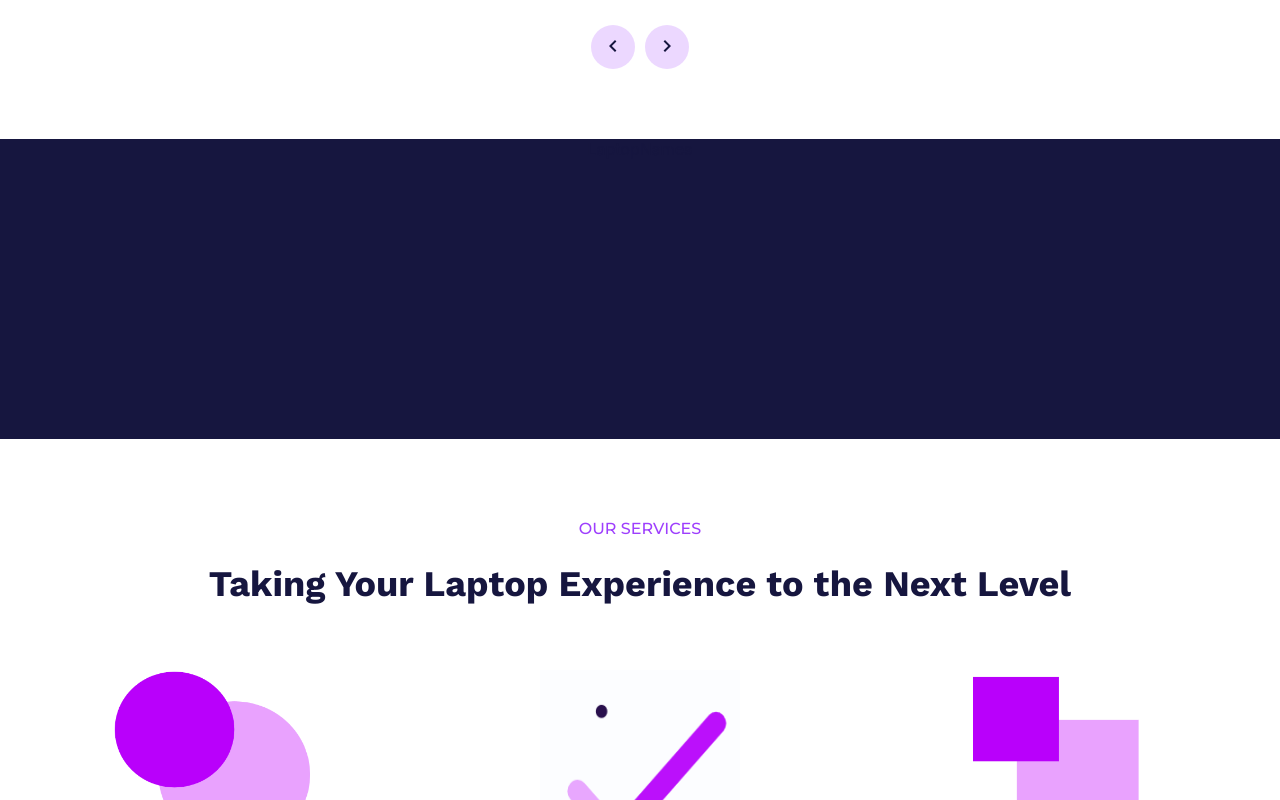
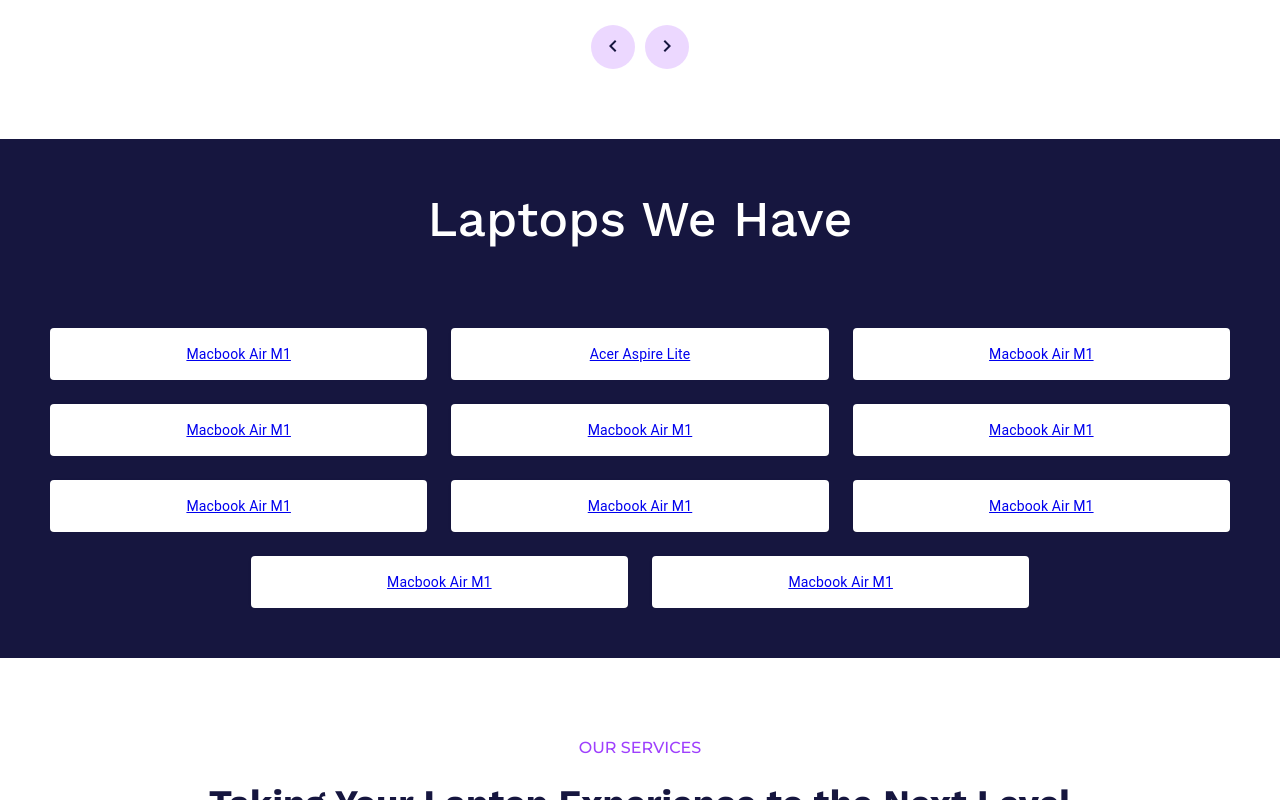
Before and after one commit to DikshantK2004/Milan-Project, a React (Create React App) app in the folder laptop-reviews/: page / in a window 1280 px wide. Shown: the part 1320-2120 px from the top of the page. Built offline with nearby package versions, Linux system fonts and the light colour scheme; no server answers; the HTML template or start-up script is replaced by a standard one; a web font is replaced by a local one.

Commit message:
Added navigations

```diff
--- a/laptop-reviews/src/App.js
+++ b/laptop-reviews/src/App.js
@@ -14,7 +14,7 @@
           <Route path="/login" element={<LoginPage/>}></Route>
           <Route path="/signup" element={<SignUp/>}></Route>
           <Route path="/reset" element={<ResetPage/>}></Route>
-          <Route path="/laptop" element={<Product/>}></Route>
+          <Route path="/laptop/:name" element={<Product/>}></Route>
         </Routes>
       </Router>
   );
--- a/laptop-reviews/src/HomePage.jsx
+++ b/laptop-reviews/src/HomePage.jsx
@@ -19,10 +19,6 @@
       <Infographics />
       <About />
       <Testimonials />
-      <Product />
-      <Product />
-      <Product />
-      <Product />
     </div>
   );
 }
--- a/laptop-reviews/src/LaptopNames.css
+++ b/laptop-reviews/src/LaptopNames.css
@@ -1,4 +1,4 @@
-.laptopnames{
-    height: 300px;
-    background-color: #16163F;
+.paddings{
+    padding:50px;
+    height: 100%;
 }
--- a/laptop-reviews/src/LaptopNames.jsx
+++ b/laptop-reviews/src/LaptopNames.jsx
@@ -1,10 +1,67 @@
-import React from 'react'
-import './LaptopNames.css'
+import React from "react";
+import { experimentalStyled as styled } from "@mui/material/styles";
+import Grid from "@mui/material/Grid";
+import Box from "@mui/material/Box";
+import Paper from "@mui/material/Paper";
+import "./LaptopNames.css";
+import { Link } from "react-router-dom";
 
 function LaptopNames() {
+  const Item = styled(Paper)(({ theme }) => ({
+    backgroundColor: theme.palette.mode === "dark" ? "#1A2027" : "#fff",
+    ...theme.typography.body2,
+    padding: theme.spacing(2),
+    textAlign: "center",
+    color: theme.palette.text.secondary,
+  }));
+
   return (
-    <div className='laptopnames'>LaptopNames</div>
-  )
+    <div className="infographics paddings">
+      <h4>Laptops We Have</h4>
+      <Box sx={{ flexGrow: 1 }}>
+        <Grid
+          container
+          sx={{display:"flex", justifyContent:"center"}}
+          spacing={{ xs: 2, md: 3 }}
+          columns={{ xs: 4, sm: 8, md: 12 }}
+        >
+          <Grid item xs={2} sm={4} md={4}>
+            <Item><Link to={"/laptop/macbook"}>Macbook Air M1</Link></Item>
+          </Grid>
+          <Grid item xs={2} sm={4} md={4}>
+            <Item><Link to={"/laptop"}>Acer Aspire Lite</Link></Item>
+          </Grid>
+          <Grid item xs={2} sm={4} md={4}>
+            <Item><Link to={"/laptop"}>Macbook Air M1</Link></Item>
+          </Grid>
+          <Grid item xs={2} sm={4} md={4}>
+            <Item><Link to={"/laptop"}>Macbook Air M1</Link></Item>
+          </Grid>
+          <Grid item xs={2} sm={4} md={4}>
+            <Item><Link to={"/laptop"}>Macbook Air M1</Link></Item>
+          </Grid>
+          <Grid item xs={2} sm={4} md={4}>
+            <Item><Link to={"/laptop"}>Macbook Air M1</Link></Item>
+          </Grid>
+          <Grid item xs={2} sm={4} md={4}>
+            <Item><Link to={"/laptop"}>Macbook Air M1</Link></Item>
+          </Grid>
+          <Grid item xs={2} sm={4} md={4}>
+            <Item><Link to={"/laptop"}>Macbook Air M1</Link></Item>
+          </Grid>
+          <Grid item xs={2} sm={4} md={4}>
+            <Item><Link to={"/laptop"}>Macbook Air M1</Link></Item>
+          </Grid>
+          <Grid item xs={2} sm={4} md={4}>
+            <Item><Link to={"/laptop"}>Macbook Air M1</Link></Item>
+          </Grid>
+          <Grid item xs={2} sm={4} md={4}>
+            <Item><Link to={"/laptop"}>Macbook Air M1</Link></Item>
+          </Grid>
+        </Grid>
+      </Box>
+    </div>
+  );
 }
 
-export default LaptopNames
+export default LaptopNames;
--- a/laptop-reviews/src/Product.css
+++ b/laptop-reviews/src/Product.css
@@ -1,5 +1,5 @@
 .lappy {
-  aspect-ratio: 2.3;
+  aspect-ratio: 1.4;
   height: 80%;
   max-width: 40%;
 }
--- a/laptop-reviews/src/Product.jsx
+++ b/laptop-reviews/src/Product.jsx
@@ -15,6 +15,7 @@
 import Tabs from "@mui/material/Tabs";
 import Tab from "@mui/material/Tab";
 import { styled } from "@mui/material/styles";
+import { useParams } from "react-router-dom";
 import "./Product.css";
 
 async function dataReturn() {
@@ -135,6 +136,12 @@
 }
 
 function Product() {
+  let { name } = useParams();
+  console.log("id here",{name});
+  let name1 = "";
+  if (name  == "macbook") {
+    name1="Macbook"
+  }
   const navigate = useNavigate();
   const user = useAuth();
   const [value, setValue] = React.useState(0);
@@ -183,7 +190,13 @@
 
   const [posted, setPosted] = useState({});
   const [resp, setResp] = useState({});
-  const [Data1, setData1] = useState({battery:[],process:[], display:[], gaming:[], sound:[]});
+  const [Data1, setData1] = useState({
+    battery: [],
+    process: [],
+    display: [],
+    gaming: [],
+    sound: [],
+  });
   const [Data, setData] = useState({ alert: true, positive: [], negative: [] });
   const [lapDat, setLapDat] = useState(null);
   useEffect(() => {
@@ -258,11 +271,11 @@
       <div className="prodfst">
         <img
           className="lappy"
-          src={require("./assets/air.png")}
+          src={require(`./assets/laptop_images/${name1}.png`)}
           alt="laptop-img"
         />
         <div className="prodrightmain">
-          <h1>MacBook Pro</h1>
+          <h1>{name1}</h1>
           <div className="prodprog">
             <div className="progressCirc">
               <Stack spacing={2}>
@@ -280,7 +293,9 @@
                   <Typography sx={{ fontSize: "50px", fontWeight: "700" }}>
                     {!laptop.count
                       ? " "
-                      :Math.round((Data.positive.length / laptop.count) * 100) + "%"}
+                      : Math.round(
+                          (Data.positive.length / laptop.count) * 100
+                        ) + "%"}
                   </Typography>
                 </CircularProgress>
               </Stack>
@@ -452,7 +467,7 @@
           </div>
         </TabPanel>
         <TabPanel value={value} index={2}>
-        <div className="prorev">
+          <div className="prorev">
             <div className="pro-div">
               <div className="prod-rev">
                 {Data1.process.map((item) => (
@@ -468,7 +483,7 @@
           </div>
         </TabPanel>
         <TabPanel value={value} index={3}>
-        <div className="prorev">
+          <div className="prorev">
             <div className="pro-div">
               <div className="prod-rev">
                 {Data1.display.map((item) => (
@@ -484,7 +499,7 @@
           </div>
         </TabPanel>
         <TabPanel value={value} index={4}>
-        <div className="prorev">
+          <div className="prorev">
             <div className="pro-div">
               <div className="prod-rev">
                 {Data1.gaming.map((item) => (
```
